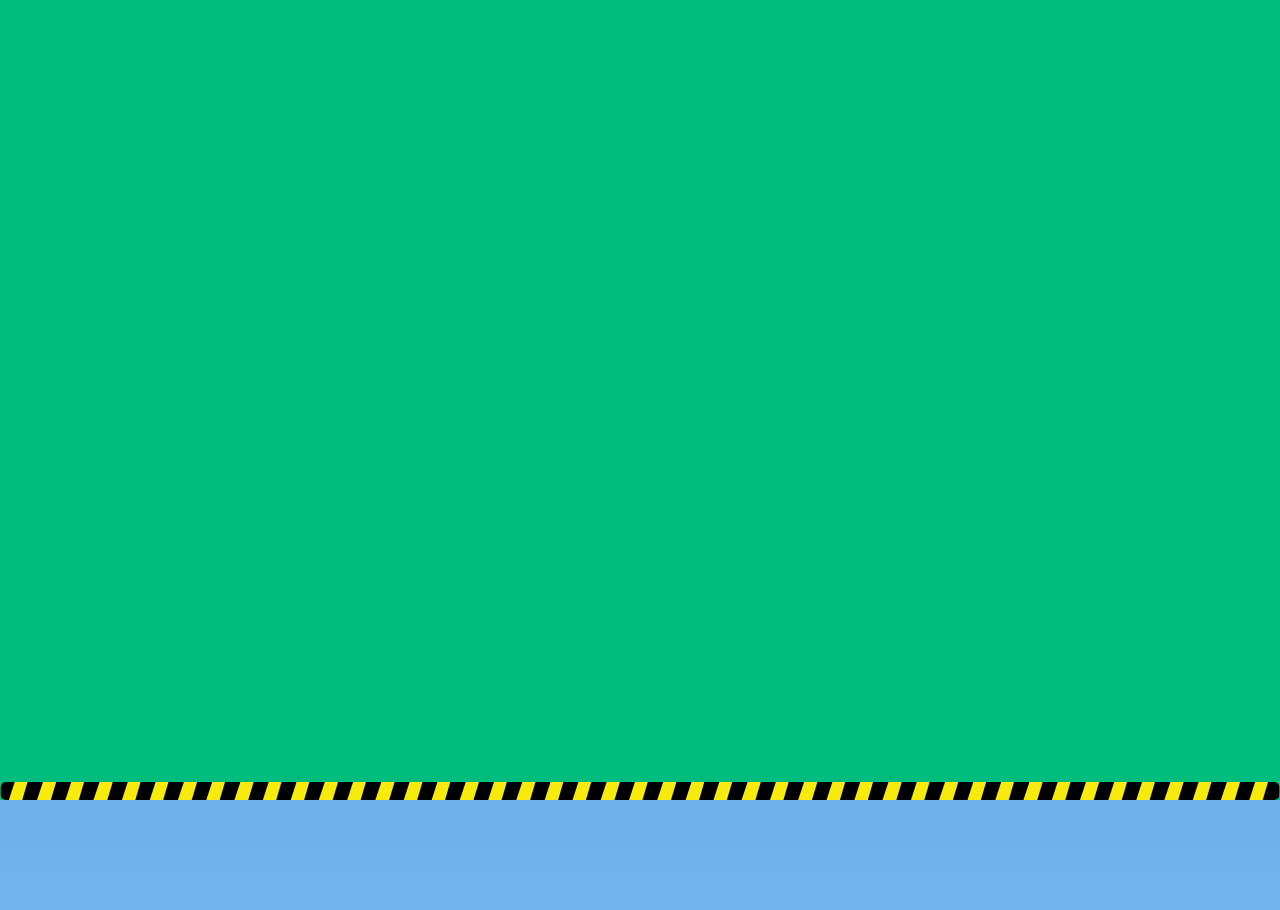
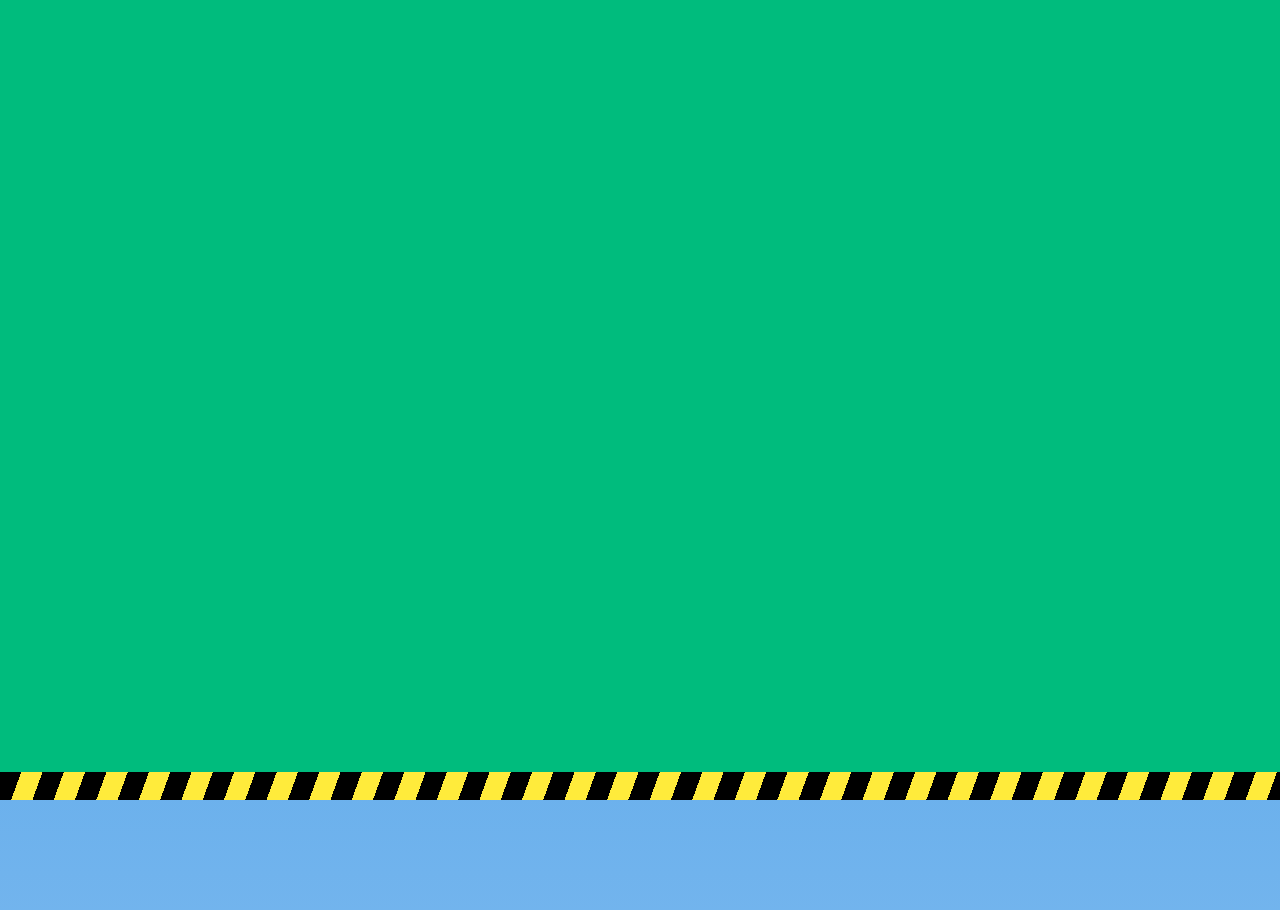
Before and after one commit to cracked0x/bob, a Next.js app: page / in a window 1280 px wide. Shown: the top 910 px of the page. Built offline with nearby package versions, Linux system fonts and the light colour scheme; a web font is replaced by a local one.

Commit message:
replaced bottom banner img

```diff
--- /dev/null
+++ b/src/components/caution-tape.tsx
@@ -0,0 +1,35 @@
+interface CautionTapeProps {
+    className?: string
+    stripeColors?: {
+      primary: string
+      secondary: string
+    }
+    stripeWidth?: number
+    angle?: number
+  }
+
+  export default function CautionTape({
+    className = "",
+    stripeColors = {
+      primary: "#FFEB3B", // Yellow
+      secondary: "#000000", // Black
+    },
+    stripeWidth = 16, // Width of each stripe in pixels
+    angle = 45, // Angle of stripes in degrees
+  }: CautionTapeProps) {
+    return (
+      <div
+        className={`w-full h-7 ${className}`}
+        style={{
+          backgroundImage: `repeating-linear-gradient(
+            ${angle}deg,
+            ${stripeColors.secondary} 0px,
+            ${stripeColors.secondary} ${stripeWidth}px,
+            ${stripeColors.primary} ${stripeWidth}px,
+            ${stripeColors.primary} ${stripeWidth * 2}px
+          )`,
+        }}
+        aria-hidden="true"
+      />
+    )
+  }
--- a/src/components/smooth-scroll.tsx
+++ b/src/components/smooth-scroll.tsx
@@ -9,8 +9,8 @@
   useSpring
 } from "motion/react"
 import Image from "next/image"
-import { Button } from "@/components/ui/button"
 import YellowButton from "@/components/button"
+import CautionTape from "@/components/caution-tape"
 
 const SmoothScroll = () => {
   const scrollRef = useRef<HTMLSelectElement>(null)
@@ -67,9 +67,9 @@
                 <h1 className="font-fablab text-5xl 2xl:text-[64px] mt-10 mb-16 2xl:mb-24">BobTheBot</h1>
                 <p className="text-2xl 2xl:text-4xl max-w-sm 2xl:max-w-xl font-bold">Bob transforms web3 interaction through Telegram's familiar interface, removing technical barriers while preserving security.</p>
 
-                <Image src="/images/handle.svg" alt="handle" width={65} height={100} className="absolute bottom-0" />
+                <Image src="/images/handle.svg" alt="handle" width={65} height={100} className="absolute bottom-6" />
                 <Image src="/images/hook.svg" alt="hook" width={180} height={1000} className="absolute top-0 right-[40%]" />
-                <Image src="/images/bob.svg" alt="bob the bot image" width={200} height={350} className="absolute -bottom-4 right-24" />
+                <Image src="/images/bob.svg" alt="bob the bot image" width={200} height={350} className="absolute bottom-1 right-24" />
               </div>
 
             </div>
@@ -80,7 +80,7 @@
       </div>
       <div ref={ghostRef} style={{ height: scrollRange }} />
 
-      <Image src="/images/bottom-banner.svg" alt="bottom banner" width={120} height={30} className="fixed bottom-0 w-screen" />
+      <CautionTape stripeWidth={20} angle={110} className="fixed bottom-0 w-screen" />
     </>
   )
 }
--- a/src/components/ui/button.tsx
+++ /dev/null
@@ -1,59 +0,0 @@
-import * as React from "react"
-import { Slot } from "@radix-ui/react-slot"
-import { cva, type VariantProps } from "class-variance-authority"
-
-import { cn } from "@/lib/utils"
-
-const buttonVariants = cva(
-  "inline-flex items-center justify-center gap-2 whitespace-nowrap rounded-md text-sm font-medium transition-all disabled:pointer-events-none disabled:opacity-50 [&_svg]:pointer-events-none [&_svg:not([class*='size-'])]:size-4 shrink-0 [&_svg]:shrink-0 outline-none focus-visible:border-ring focus-visible:ring-ring/50 focus-visible:ring-[3px] aria-invalid:ring-destructive/20 dark:aria-invalid:ring-destructive/40 aria-invalid:border-destructive",
-  {
-    variants: {
-      variant: {
-        default:
-          "bg-accent text-accent-foreground shadow-xs hover:bg-accent/90",
-        destructive:
-          "bg-destructive text-white shadow-xs hover:bg-destructive/90 focus-visible:ring-destructive/20 dark:focus-visible:ring-destructive/40 dark:bg-destructive/60",
-        outline:
-          "border bg-background shadow-xs hover:bg-accent hover:text-accent-foreground dark:bg-input/30 dark:border-input dark:hover:bg-input/50",
-        secondary:
-          "bg-secondary text-secondary-foreground shadow-xs hover:bg-secondary/80",
-        ghost:
-          "hover:bg-accent hover:text-accent-foreground dark:hover:bg-accent/50",
-        link: "text-primary underline-offset-4 hover:underline",
-      },
-      size: {
-        default: "h-9 px-4 py-2 has-[>svg]:px-3",
-        sm: "h-8 rounded-md gap-1.5 px-3 has-[>svg]:px-2.5",
-        lg: "h-12 rounded-md px-6 has-[>svg]:px-4",
-        icon: "size-9",
-      },
-    },
-    defaultVariants: {
-      variant: "default",
-      size: "default",
-    },
-  }
-)
-
-function Button({
-  className,
-  variant,
-  size,
-  asChild = false,
-  ...props
-}: React.ComponentProps<"button"> &
-  VariantProps<typeof buttonVariants> & {
-    asChild?: boolean
-  }) {
-  const Comp = asChild ? Slot : "button"
-
-  return (
-    <Comp
-      data-slot="button"
-      className={cn(buttonVariants({ variant, size, className }))}
-      {...props}
-    />
-  )
-}
-
-export { Button, buttonVariants }
```
Also changed, not shown: public/images/bottom-banner.svg (deleted), public/images/button-back.svg (deleted).
